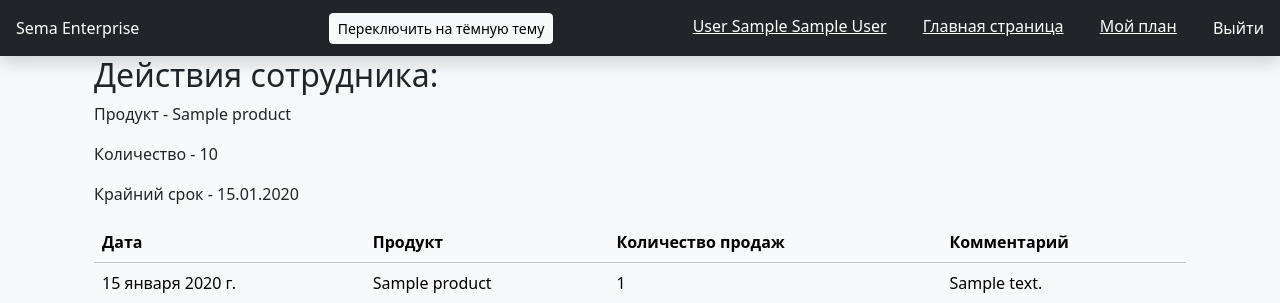
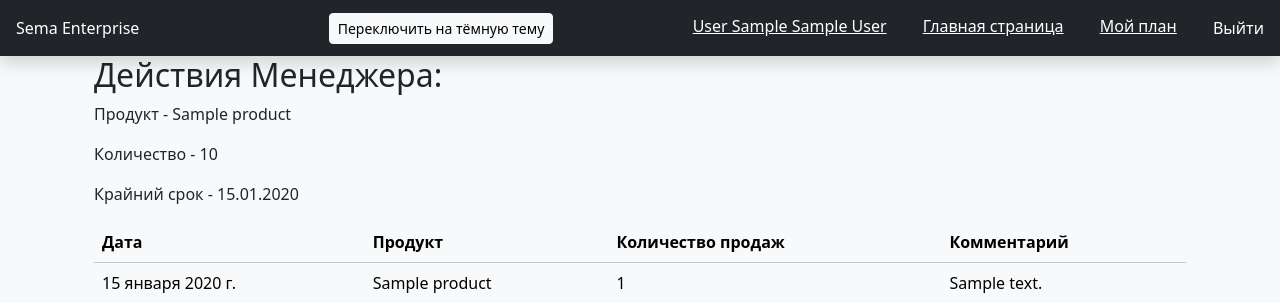
Before and after one commit to barKoZZeR/Diplom_project, a Django app: page /plan/1/ in a window 1280 px wide. Shown: the top 303 px of the page. Run offline with Django 5.2, Linux system fonts and the light colour scheme; a user stored in the database is signed in; tables that the repository leaves empty hold one stand-in row (values such as "Sample post").

Commit message:
Initial commit

```diff
--- a/taskmanager/main/forms.py
+++ b/taskmanager/main/forms.py
@@ -1,4 +1,4 @@
-from .models import Task, Sale, Plan, Action, Product, User
+from .models import Task, Sale, Plan, Action
 from django.forms import ModelForm, TextInput, Textarea, DateInput
 from django import forms
 from .models import User
--- a/taskmanager/main/templates/main/view_plan.html
+++ b/taskmanager/main/templates/main/view_plan.html
@@ -6,7 +6,7 @@
 
 {% block content %}
 <div class="container">
-    <h2>Действия сотрудника:</h2>
+    <h2>Действия Менеджера:</h2>
         <p>Продукт - {{ plan.Product.ProductName }}</p>
         <p>Количество - {{ plan.Quantity }}</p>
         <p>Крайний срок - {{ plan.Deadline|date:"d.m.Y" }}</p>
```
